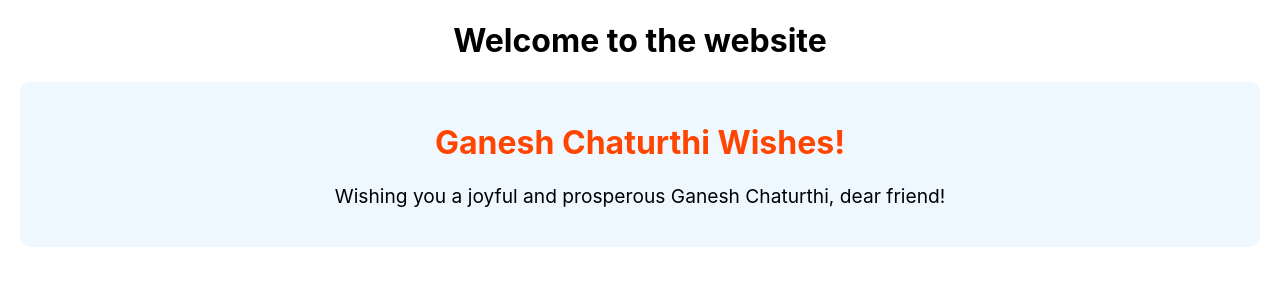
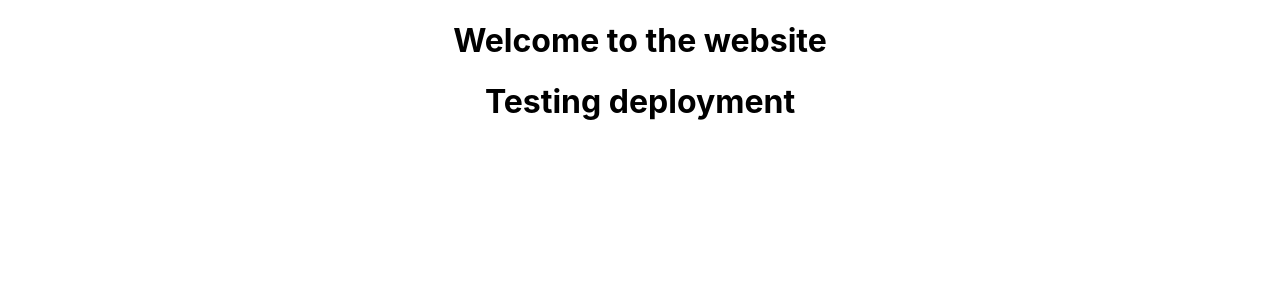
Before and after one commit to bv29/DeployFrontend, a React (Create React App) app: page / in a window 1280 px wide. Shown: the top 300 px of the page. Built offline with nearby package versions, Linux system fonts and the light colour scheme.

Commit message:
text edited

```diff
--- a/src/App.js
+++ b/src/App.js
@@ -1,13 +1,14 @@
 
 import './App.css';
-import Greeting from './Greeting';
+
 
 function App() {
 
   return (
     <div className="App">
       <h1>Welcome to the website</h1>
-      <Greeting/>
+      <h1>Testing deployment </h1>
+
 
     </div>
   );
```
